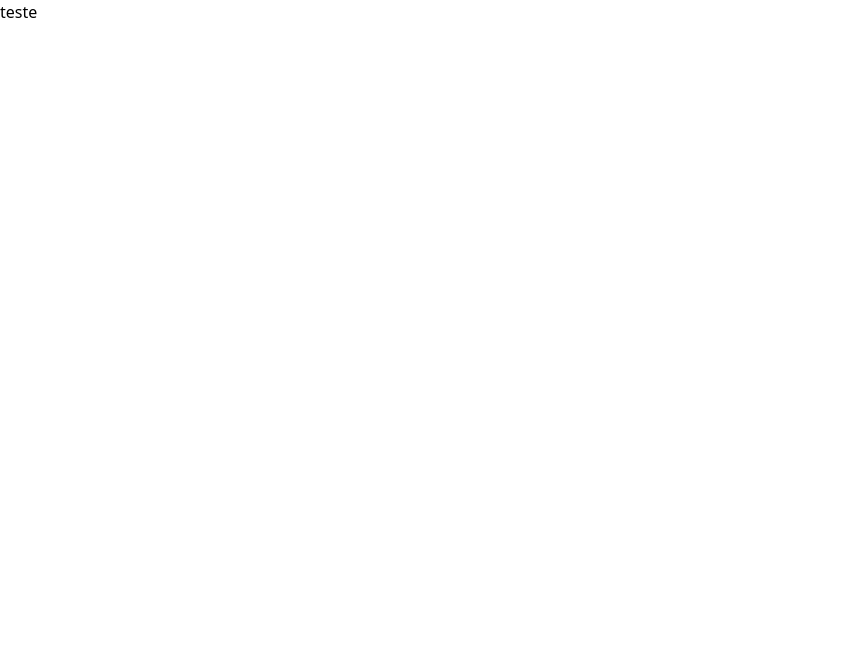
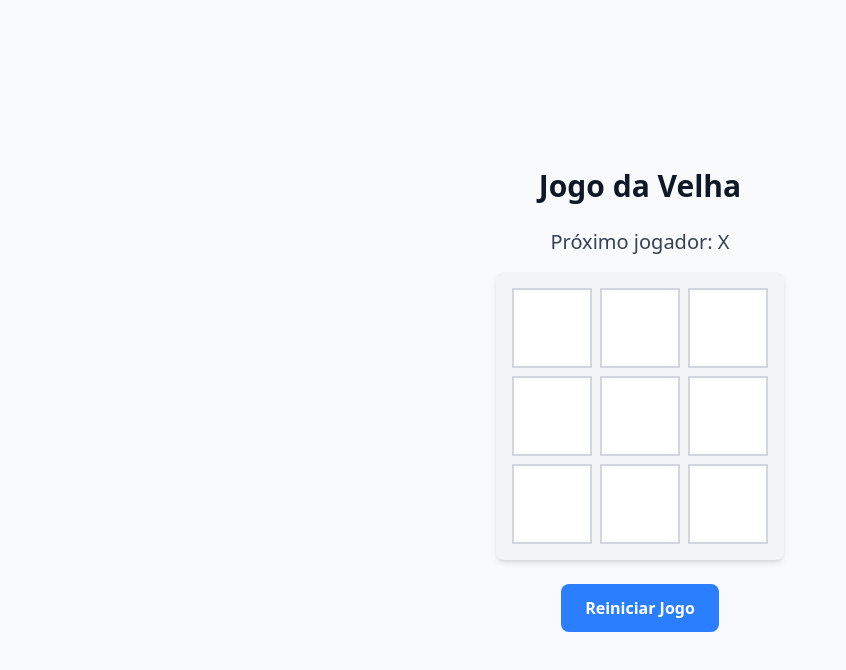
Before and after one commit to jonatasbueno/tic-tac-toe, a React (Vite) app: page / in a window 1280 px wide. Shown: the top 670 px of the page, without its empty margins (0-846 px from the left). Built offline with nearby package versions, Linux system fonts and the light colour scheme.

Commit message:
feat: Integrated hooks, provides, function and etc

```diff
--- a/src/presentation/App.jsx
+++ b/src/presentation/App.jsx
@@ -1,11 +1,13 @@
-import './styles/index.css';
+import { AppProvider } from '../infrastructure/providers/AppProvider'
+import { Game } from './pages/Game'
+
+import './styles/index.css'
 
 function App() {
-
   return (
-    <>
-      teste
-    </>
+    <AppProvider>
+      <Game />
+    </AppProvider>
   )
 }
 
--- /dev/null
+++ b/src/presentation/pages/Game.jsx
@@ -0,0 +1,32 @@
+import { Board } from '../components/presentational/board/Board';
+import { useGame } from '../../application/hooks/useGame';
+
+export const Game = () => {
+  const {
+    squares,
+    winningLine,
+    handleClick,
+    resetGame,
+    status,
+  } = useGame();
+
+  return (
+    <div className="flex flex-col items-center justify-center min-h-screen bg-gray-50">
+      <h1 className="text-3xl font-bold text-gray-900 mb-6 @sm:text-4xl @md:text-5xl">
+        Jogo da Velha
+      </h1>
+      <div className="mb-4 text-xl font-medium text-gray-700 @sm:text-2xl">
+        {status}
+      </div>
+      <Board squares={squares} onClick={handleClick} winningLine={winningLine} />
+      <button
+        className="mt-6 px-6 py-3 bg-blue-500 text-white font-bold rounded-lg
+          hover:bg-blue-600 focus:outline-none focus:ring-2 focus:ring-blue-500
+          @sm:px-8 @sm:py-4 @sm:text-lg"
+        onClick={resetGame}
+      >
+        Reiniciar Jogo
+      </button>
+    </div>
+  );
+};
```
